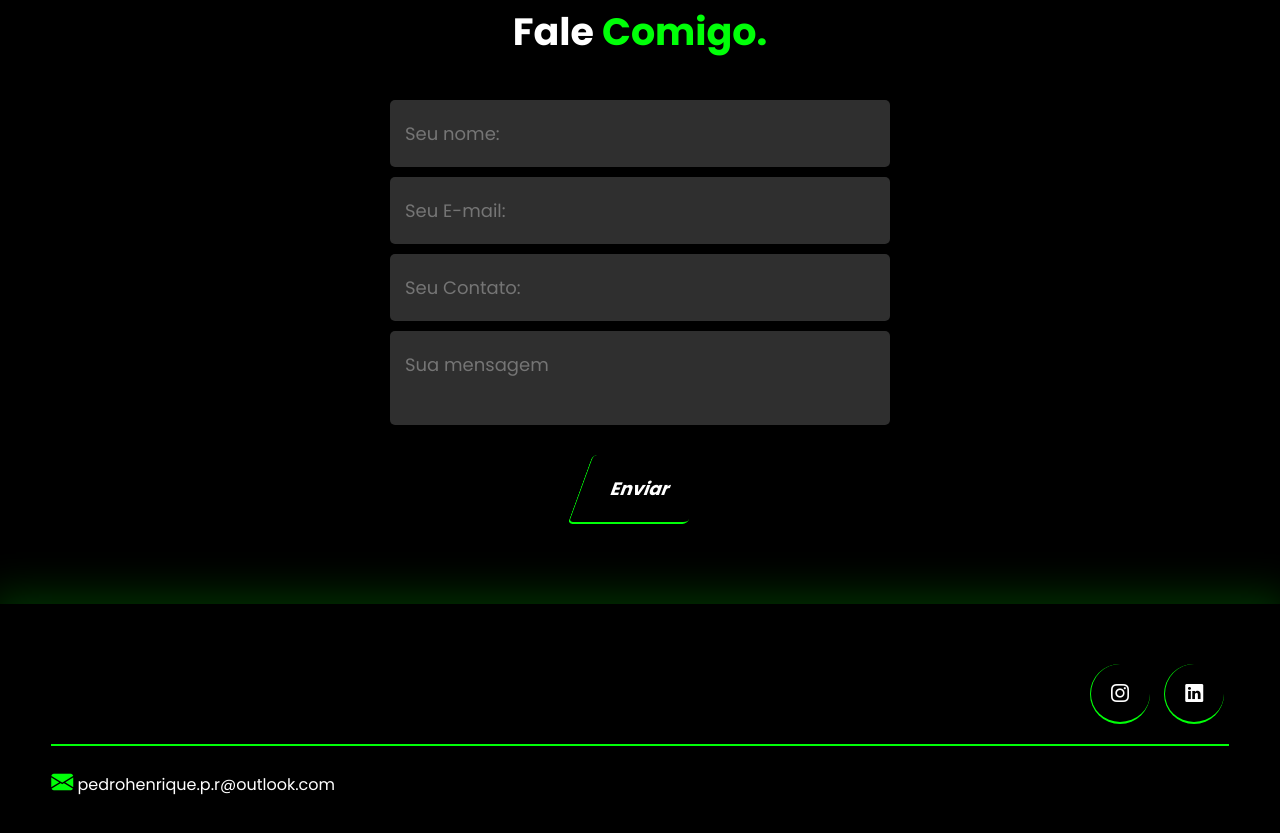
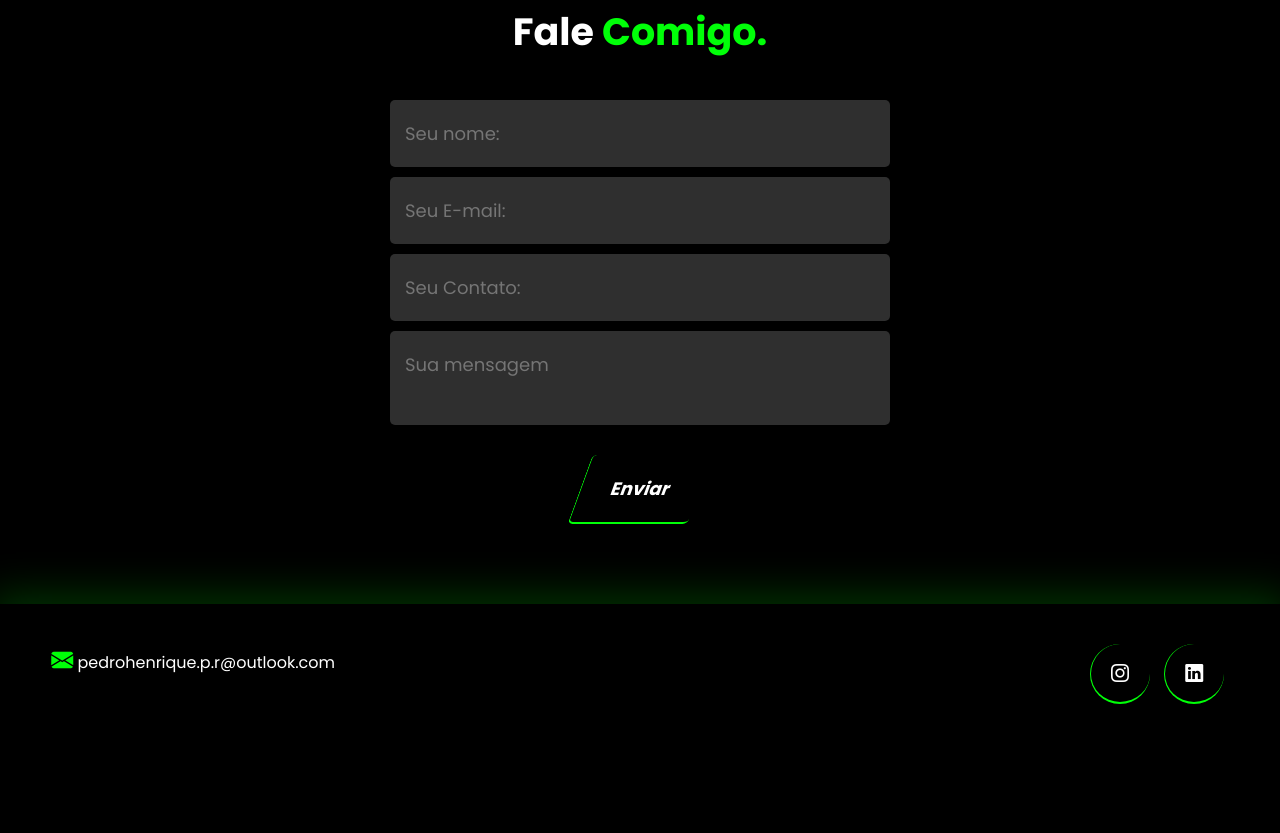
Before and after one commit to R0DRlGUES/portfolio, a plain HTML site: page my_project/index.html in a window 1280 px wide. Shown: the part 2164-2997 px from the top of the page. After the commit the page ends 2888 px from the top, so only its background shows below. Drawn offline with nearby package versions, Linux system fonts and the light colour scheme.

Commit message:
Atualziacao rodape

```diff
--- a/my_project/assets/css/style.css
+++ b/my_project/assets/css/style.css
@@ -316,22 +316,18 @@ form .btnEnviar input:hover{
 }
 /* rodape */
 footer{
-    padding: 40px 4%;
+    padding: 20px 4%;
     box-shadow: 0 0 40px 10px #00ff0833;
 }
 footer .flex{
  justify-content: space-between;
 }
 footer .line-footer{
-    padding:20px 0;
-}
-.borda{
-    border-top:2px solid #00FF08;
+    margin-top: 20px;
 }
 footer .line-footer p i{
     color: #00FF08;
     font-size: 22px;
-
 }
 footer .line-footer p a{
     color: #fff;
--- a/my_project/index.html
+++ b/my_project/index.html
@@ -127,18 +127,16 @@
         <div class="interface">
             <div class="line-footer">
                 <div class="flex">
-                    <div class="logo-footer">
+                    <!-- <div class="logo-footer">
                         <img src="#" alt="">
-                    </div><!--logo-footer-->
+                    </div>logo-footer -->
+                    <p><i class="bi bi-envelope-fill"></i> <a href="mailto:pedrohenrique.p.r@outlook.com">pedrohenrique.p.r@outlook.com</a></p>
                     <div class="btnSocial">
-                            <a href="#"><button><i class="bi bi-instagram"></i></button></a>
-                            <a href="#"><button><i class="bi bi-linkedin"></i></button></a>
-                        </div><!-- btnSocial -->
+                        <a href="#"><button><i class="bi bi-instagram"></i></button></a>
+                        <a href="#"><button><i class="bi bi-linkedin"></i></button></a>
+                    </div><!-- btnSocial -->
+
                 </div>
-            </div><!--line-footer-->
-
-            <div class="line-footer borda">
-                <p><i class="bi bi-envelope-fill"></i> <a href="mailto:pedrohenrique.p.r@outlook.com">pedrohenrique.p.r@outlook.com</a></p>
             </div><!--line-footer-->
         </div><!--interface-->
     </footer>
```
